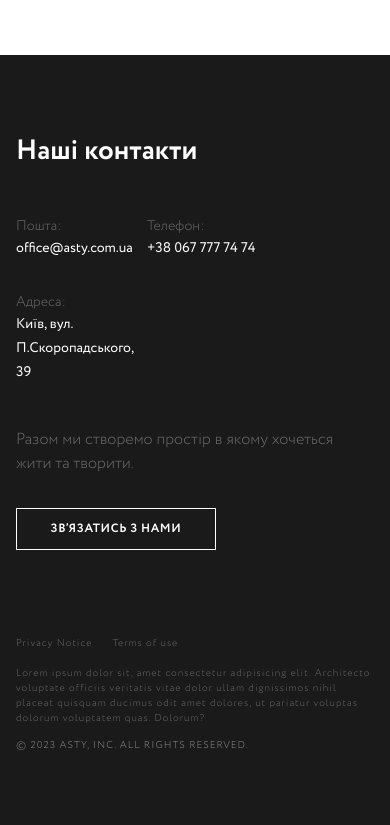
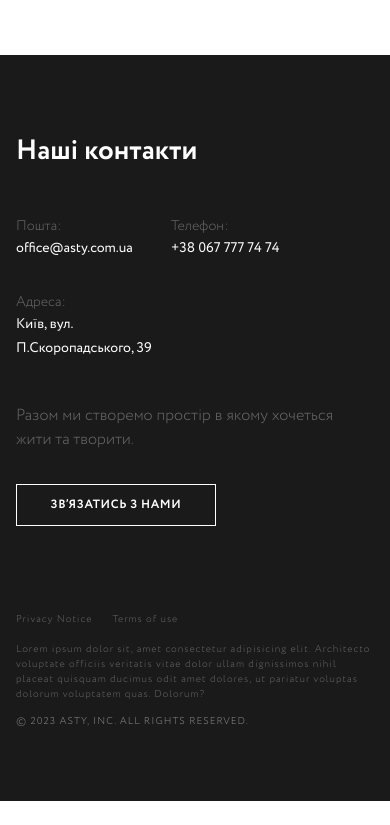
Before and after one commit to nikolaynizruhin/asty, a Next.js app: page / in a window 390 px wide. Shown: the part 4509-5334 px from the top of the page. After the commit the page ends 5310 px from the top, so only its background shows below. Built offline with nearby package versions, Linux system fonts and the light colour scheme.

Commit message:
Fix contacts

```diff
--- a/src/app/components/contact.tsx
+++ b/src/app/components/contact.tsx
@@ -27,7 +27,7 @@
     <div id="contact" className="bg-[#1a1a1a] py-20 xl:py-32">
       <div className="mx-auto max-w-lg xl:max-w-4xl px-4">
         <Heading className="max-w-[250px] mb-12 xl:mb-14">Наші контакти</Heading>
-        <div className="grid grid-cols-2 sm:grid-cols-3 gap-y-8 sm:gap-0 mr-24 sm:mr-0">
+        <div className="grid grid-cols-2 sm:grid-cols-3 gap-x-4 gap-y-8 sm:gap-0 mr-16 sm:mr-0">
           {contacts.map(contact => (
             <div key={contact.index}>
               <h4 className="text-[#666] font-light text-sm">{contact.name}:</h4>
```
